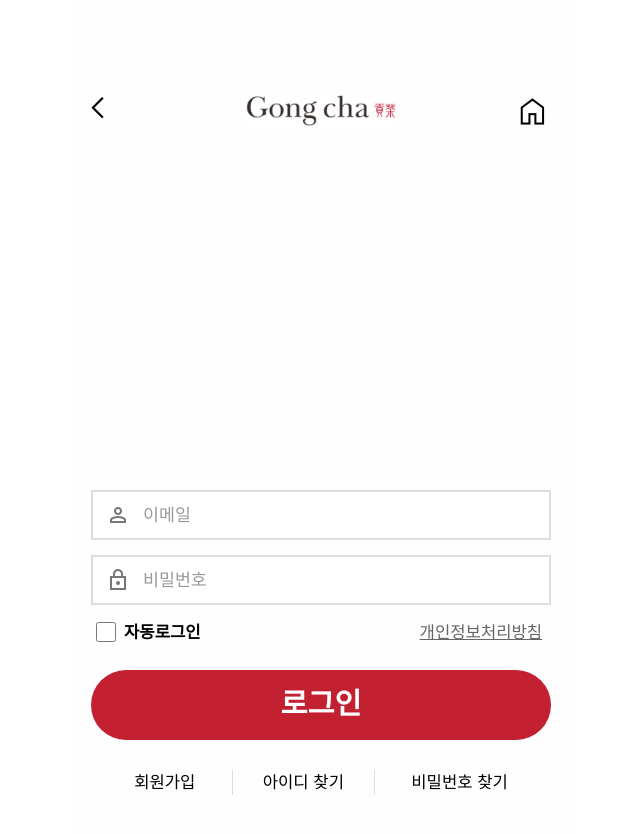
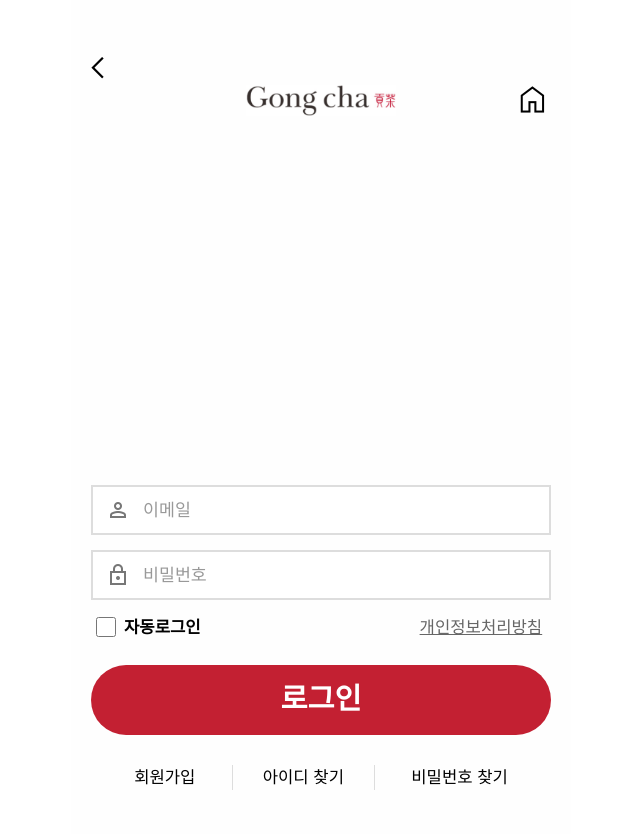
Before and after one commit to h1yoo/gongcha, a plain HTML site: page glogin.html in a window 1280 px wide. Shown: the whole page, without its empty margins (319-959 px from the left). Drawn offline with nearby package versions, Linux system fonts and the light colour scheme.

Commit message:
Update glogin.css

```diff
--- a/css/glogin.css
+++ b/css/glogin.css
@@ -30,23 +30,23 @@ a       {text-decoration: none; color: #000;}
 
 
 /*상단(header)부분*/
-header  {height: 140px; width: 500px;
+header  {height: 135px; width: 500px;
          position: fixed; top:0; background: #fefefe; z-index: 2;
 }
 header h1 img {width: 30%; max-width: 220px; min-width: 120px; /*position: absolute; bottom: 12pt; left: 43%;*/
-               margin: 95px auto 0 auto;
+               margin: 85px auto 0 auto;
 }
 header a.material-symbols-sharp {
-        margin: 95px auto 0 auto; position: absolute; display: inline-block;
+        margin: 55px auto 0 auto; position: absolute; display: inline-block;
         font-size: 2rem; font-weight: 300;
 }
 header a:first-child {left: 20px;}
-header a.material-symbols-sharp:last-child {right: 20px; margin-top: -33px; font-size: 2.8rem;}
+header a.material-symbols-sharp:last-child {right: 20px; margin-top: -35px; font-size: 2.8rem;}
 
 /*아이디 패스워드 로그인부분*/
 #login  {
         width: 500px; height: 900px;
-        margin-top: 140px; padding: 0 20px;
+        margin-top: 135px; padding: 0 20px;
         background: url('../images/loginbg.png') no-repeat top;
         background-size: 100% 30%;
         position: relative;
```
